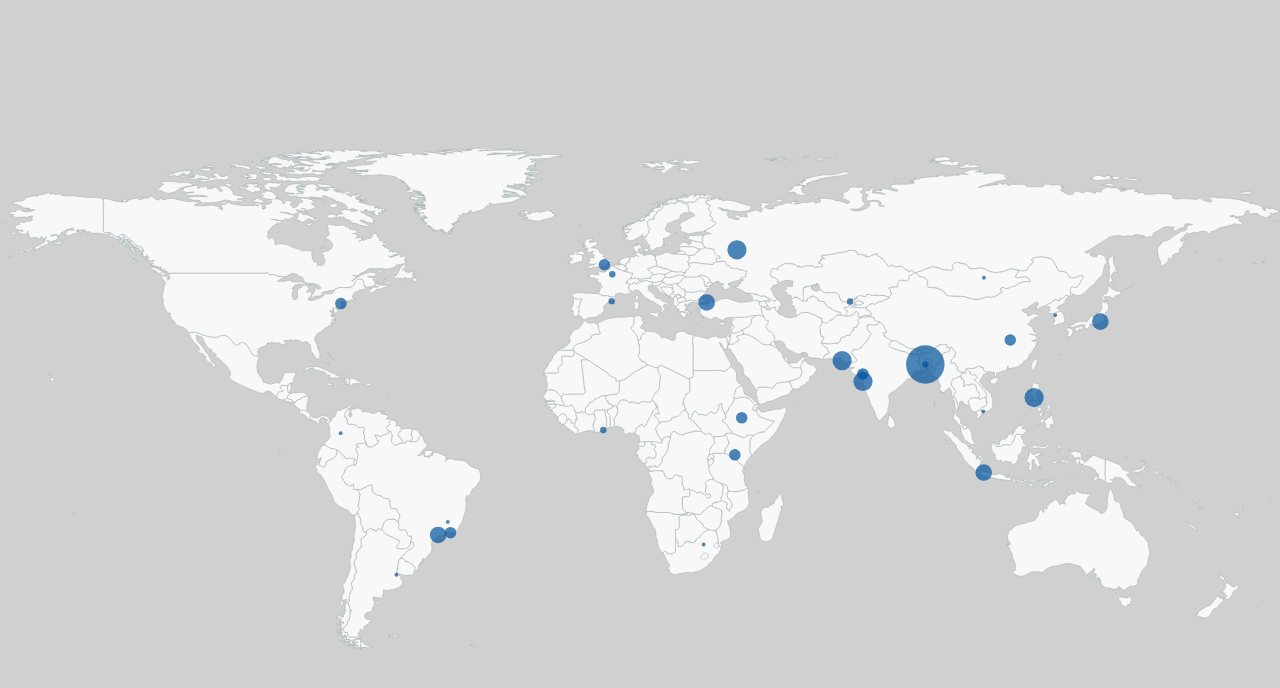
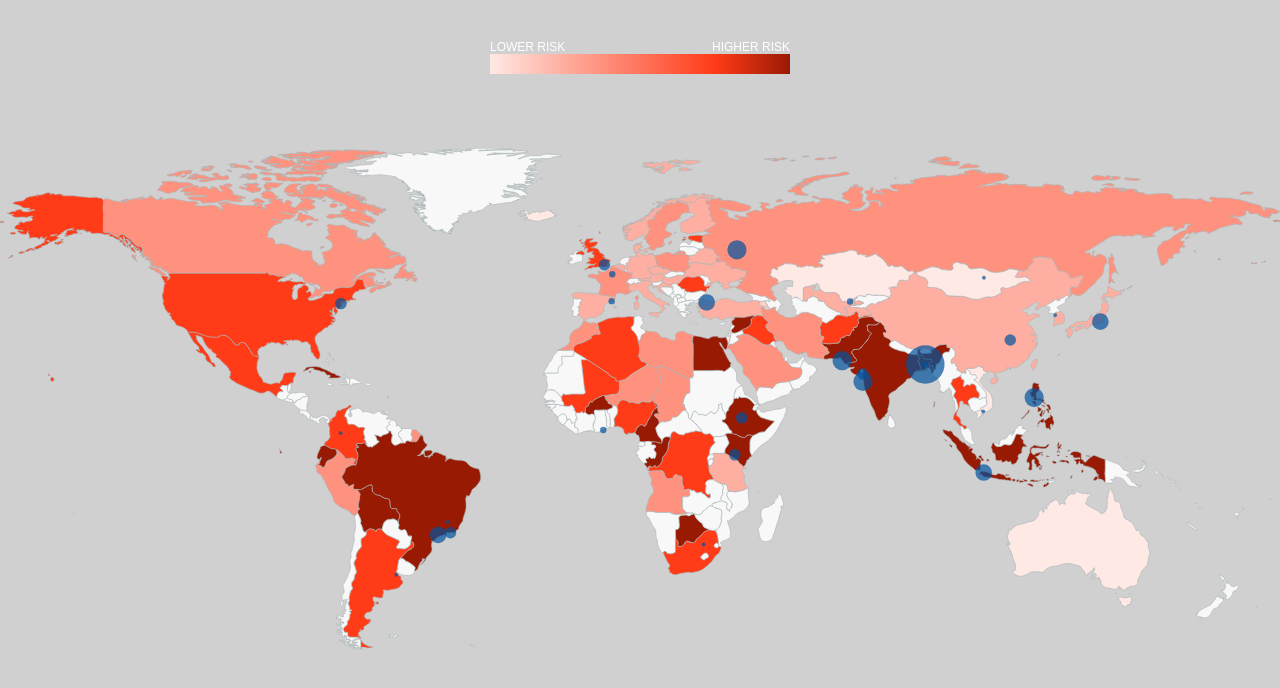
Before and after one commit to timchu/tim-covid-map, a website: page public/index.html in a window 1280 px wide. Drawn offline with nearby package versions, Linux system fonts and the light colour scheme.

Commit message:
Return of the map colors

```diff
--- a/public/index.html
+++ b/public/index.html
@@ -10,11 +10,11 @@
       <div id="container">
         <div class="map-container">
           <div class="risk-legend">
-            <!-- <div class="risk-scale">
+            <div class="risk-scale">
               <div>Lower Risk</div>
               <div>Higher Risk</div>
-            </div> -->
-            <!-- <div class="risk-gradient"></div> -->
+            </div>
+            <div class="risk-gradient"></div>
           </div>
           <div class="map"></div>
         </div>
@@ -25,6 +25,7 @@
     <script src="js/jquery.mapael.min.js"></script>
     <script src="js/maps/world_countries.min.js"></script>
     <script src="js/corona_risk_factors_longlat.js"></script>
+    <script src="js/areas.js"></script>
     <script src="js/map.js"></script>
   </body>
 </html>
--- a/public/js/areas.js
+++ b/public/js/areas.js
@@ -1,368 +1,376 @@
+function createToolTipContent(country, risk, density, efforts) {
+    return "<div><span><b>Country:</b> "+ country +
+           "</span><br/><span><b>Risk:</b> "+ risk +
+           "</span><br/><span><b>Density:</b> "+ density +
+           "</span><br/><span><b>Efforts:</b> " + efforts + "</span></div>";   // The function returns the product of p1 and p2
+  }
+
+
 areas = {// Philippines
     "PH": {
         value: 10,
         href: "country.html?country=PH",
-        tooltip: createToolTip("PH", "very high", "very high", "low")
+        tooltip: createToolTipContent("PH", "very high", "very high", "low")
     },
     "CA": {
         value: 5,
         href: "country.html?country=CA",
-        tooltip: createToolTip("CA", "very high", "very high", "low")
+        tooltip: createToolTipContent("CA", "very high", "very high", "low")
     },
     "AO": {
         value: 5,
         href: "country.html?country=AO",
-        tooltip: createToolTip("AO", "very high", "very high", "low")
+        tooltip: createToolTipContent("AO", "very high", "very high", "low")
     },
     "IR": {
         value: 5,
         href: "country.html?country=IR",
-        tooltip: createToolTip("IR", "very high", "very high", "low")
+        tooltip: createToolTipContent("IR", "very high", "very high", "low")
     },
     "LY": {
         value: 5,
         href: "country.html?country=LY",
-        tooltip: createToolTip("LY", "very high", "very high", "low")
+        tooltip: createToolTipContent("LY", "very high", "very high", "low")
     },
     "NE": {
         value: 5,
         href: "country.html?country=NE",
-        tooltip: createToolTip("NE", "very high", "very high", "low")
+        tooltip: createToolTipContent("NE", "very high", "very high", "low")
     },
     "ML": {
         value: 6,
         href: "country.html?country=ML",
-        tooltip: createToolTip("ML", "very high", "very high", "low")
+        tooltip: createToolTipContent("ML", "very high", "very high", "low")
     },
     "MA": {
         value: 5,
         href: "country.html?country=MA",
-        tooltip: createToolTip("MA", "very high", "very high", "low")
+        tooltip: createToolTipContent("MA", "very high", "very high", "low")
     },
     "AM": {
         value: 3,
         href: "country.html?country=AM",
-        tooltip: createToolTip("AM", "very high", "very high", "low")
+        tooltip: createToolTipContent("AM", "very high", "very high", "low")
     },
     "AT": {
         value: 4,
         href: "country.html?country=AT",
-        tooltip: createToolTip("AT", "very high", "very high", "low")
+        tooltip: createToolTipContent("AT", "very high", "very high", "low")
     },
     "BY": {
         value: 4,
         href: "country.html?country=BY",
-        tooltip: createToolTip("BY", "very high", "very high", "low")
+        tooltip: createToolTipContent("BY", "very high", "very high", "low")
     },
     "BE": {
         value: 4,
         href: "country.html?country=BE",
-        tooltip: createToolTip("BE", "very high", "very high", "low")
+        tooltip: createToolTipContent("BE", "very high", "very high", "low")
     },
     "BO": {
         value: 10,
         href: "country.html?country=BO",
-        tooltip: createToolTip("BO", "very high", "very high", "low")
+        tooltip: createToolTipContent("BO", "very high", "very high", "low")
     },
     "BW": {
         value: 10,
         href: "country.html?country=BW",
-        tooltip: createToolTip("BW", "very high", "very high", "low")
+        tooltip: createToolTipContent("BW", "very high", "very high", "low")
     },
     "BF": {
         value: 10,
         href: "country.html?country=BF",
-        tooltip: createToolTip("BF", "very high", "very high", "low")
+        tooltip: createToolTipContent("BF", "very high", "very high", "low")
     },
     "CM": {
         value: 10,
         href: "country.html?country=CM",
-        tooltip: createToolTip("CM", "very high", "very high", "low")
+        tooltip: createToolTipContent("CM", "very high", "very high", "low")
     },
     "TD": {
         value: 5,
         href: "country.html?country=TD",
-        tooltip: createToolTip("TD", "very high", "very high", "low")
+        tooltip: createToolTipContent("TD", "very high", "very high", "low")
     },
     "CG": {
         value: 10,
         href: "country.html?country=CG",
-        tooltip: createToolTip("CG", "very high", "very high", "low")
+        tooltip: createToolTipContent("CG", "very high", "very high", "low")
     },
     "HR": {
         value: 4,
         href: "country.html?country=HR",
-        tooltip: createToolTip("HR", "very high", "very high", "low")
+        tooltip: createToolTipContent("HR", "very high", "very high", "low")
     },
     "CZ": {
         value: 4,
         href: "country.html?country=CZ",
-        tooltip: createToolTip("CZ", "very high", "very high", "low")
+        tooltip: createToolTipContent("CZ", "very high", "very high", "low")
     },
     "EC": {
         value: 10,
         href: "country.html?country=EC",
-        tooltip: createToolTip("EC", "very high", "very high", "low")
+        tooltip: createToolTipContent("EC", "very high", "very high", "low")
     },
     "PL": {
         value: 5,
         href: "country.html?country=PL",
-        tooltip: createToolTip("PL", "very high", "very high", "low")
+        tooltip: createToolTipContent("PL", "very high", "very high", "low")
     },
     "AF": {
         value: 6,
         href: "country.html?country=AF",
-        tooltip: createToolTip("AF", "very high", "very high", "low")
+        tooltip: createToolTipContent("AF", "very high", "very high", "low")
     },
     "CD": {
         value: 6,
         href: "country.html?country=CD",
-        tooltip: createToolTip("CD", "very high", "very high", "low")
+        tooltip: createToolTipContent("CD", "very high", "very high", "low")
     },
     "EE": {
         value: 6,
         href: "country.html?country=ES",
-        tooltip: createToolTip("ES", "very high", "very high", "low")
+        tooltip: createToolTipContent("ES", "very high", "very high", "low")
     },
     "NG": {
         value: 7,
         href: "country.html?country=NG",
-        tooltip: createToolTip("NG", "very high", "very high", "low")
+        tooltip: createToolTipContent("NG", "very high", "very high", "low")
     },
     "NG": {
         value: 7,
         href: "country.html?country=GH",
-        tooltip: createToolTip("GH", "very high", "very high", "low")
+        tooltip: createToolTipContent("GH", "very high", "very high", "low")
     },
     "FI": {
         value: 4,
         href: "country.html?country=FI",
-        tooltip: createToolTip("FI", "very high", "very high", "low")
+        tooltip: createToolTipContent("FI", "very high", "very high", "low")
     },
     "DK": {
         value: 4,
         href: "country.html?country=DK",
-        tooltip: createToolTip("DK", "very high", "very high", "low")
+        tooltip: createToolTipContent("DK", "very high", "very high", "low")
     },
     "SA": {
         value: 5,
         href: "country.html?country=SA",
-        tooltip: createToolTip("SA", "very high", "very high", "low")
+        tooltip: createToolTipContent("SA", "very high", "very high", "low")
     },
     "MX": {
         value: 7,
         href: "country.html?country=MX",
-        tooltip: createToolTip("MX", "very high", "very high", "low")
+        tooltip: createToolTipContent("MX", "very high", "very high", "low")
     },
     "RO": {
         value: 6,
         href: "country.html?country=RO",
-        tooltip: createToolTip("RO", "very high", "very high", "low")
+        tooltip: createToolTipContent("RO", "very high", "very high", "low")
     },
     "DZ": {
         value: 6,
         href: "country.html?country=DZ",
-        tooltip: createToolTip("DZ", "very high", "very high", "low")
+        tooltip: createToolTipContent("DZ", "very high", "very high", "low")
     },
     "KE": {
         value: 10,
         href: "country.html?country=KE",
-        tooltip: createToolTip("KE", "very high", "very high", "low")
+        tooltip: createToolTipContent("KE", "very high", "very high", "low")
     },
     "ET": {
         value: 10,
         href: "country.html?country=ET",
-        tooltip: createToolTip("ET", "very high", "very high", "low")
+        tooltip: createToolTipContent("ET", "very high", "very high", "low")
     },
     "PK": {
         value: 10,
         href: "country.html?country=PK",
-        tooltip: createToolTip("PK", "very high", "very high", "low")
+        tooltip: createToolTipContent("PK", "very high", "very high", "low")
     },
     "BD": {
         value: 10,
         href: "country.html?country=BD",
-        tooltip: createToolTip("BD", "very high", "very high", "low")
+        tooltip: createToolTipContent("BD", "very high", "very high", "low")
     },
     "BR": {
         value: 10,
         href: "country.html?country=BR",
-        tooltip: createToolTip("BR", "very high", "very high", "low")
+        tooltip: createToolTipContent("BR", "very high", "very high", "low")
     },
     "IN": {
         value: 10,
         href: "country.html?country=IN",
-        tooltip: createToolTip("IN", "very high", "very high", "low")
+        tooltip: createToolTipContent("IN", "very high", "very high", "low")
     },
     "EG": {
         value: 10,
         href: "country.html?country=EG",
-        tooltip: createToolTip("EG", "very high", "very high", "low")
+        tooltip: createToolTipContent("EG", "very high", "very high", "low")
     },
     "CU": {
         value: 10,
         href: "country.html?country=CU",
-        tooltip: createToolTip("CU", "very high", "very high", "low")
+        tooltip: createToolTipContent("CU", "very high", "very high", "low")
     },
     "SY": {
         value: 10,
         href: "country.html?country=SY",
-        tooltip: createToolTip("SY", "very high", "very high", "low")
+        tooltip: createToolTipContent("SY", "very high", "very high", "low")
     },
     "IQ": {
         value: 8,
         href: "country.html?country=IQ",
-        tooltip: createToolTip("IQ", "very high", "very high", "low")
+        tooltip: createToolTipContent("IQ", "very high", "very high", "low")
     },
     "TZ": {
         value: 4,
         href: "country.html?country=TZ",
-        tooltip: createToolTip("TZ", "very high", "very high", "low")
+        tooltip: createToolTipContent("TZ", "very high", "very high", "low")
     },
     "ID": {
         value: 10,
         href: "country.html?country=ID",
-        tooltip: createToolTip("ID", "very high", "very high", "low")
+        tooltip: createToolTipContent("ID", "very high", "very high", "low")
     },
     "ZA": {
         value: 7,
         href: "country.html?country=ZA",
-        tooltip: createToolTip("ZA", "very high", "very high", "low")
+        tooltip: createToolTipContent("ZA", "very high", "very high", "low")
     },
     "US": {
         value: 6,
         href: "country.html?country=US",
-        tooltip: createToolTip("US", "very high", "very high", "low")
+        tooltip: createToolTipContent("US", "very high", "very high", "low")
     },
     "CO": {
         value: 6,
         href: "country.html?country=CO",
-        tooltip: createToolTip("CO", "very high", "very high", "low")
+        tooltip: createToolTipContent("CO", "very high", "very high", "low")
     },
     "ES": {
         value: 4,
         href: "country.html?country=ES",
-        tooltip: createToolTip("ES", "very high", "very high", "low")
+        tooltip: createToolTipContent("ES", "very high", "very high", "low")
     },
     "TR": {
         value: 4,
         href: "country.html?country=TR",
-        tooltip: createToolTip("TR", "very high", "very high", "low")
+        tooltip: createToolTipContent("TR", "very high", "very high", "low")
     },
     "HU": {
         value: 4,
         href: "country.html?country=HU",
-        tooltip: createToolTip("HU", "very high", "very high", "low")
+        tooltip: createToolTipContent("HU", "very high", "very high", "low")
     },
     "SE": {
         value: 5,
         href: "country.html?country=SE",
-        tooltip: createToolTip("SE", "very high", "very high", "low")
+        tooltip: createToolTipContent("SE", "very high", "very high", "low")
     },
     "RU": {
         value: 5,
         href: "country.html?country=RU",
-        tooltip: createToolTip("RU", "very high", "very high", "low")
+        tooltip: createToolTipContent("RU", "very high", "very high", "low")
     },
     "FR": {
         value: 5,
         href: "country.html?country=FR",
-        tooltip: createToolTip("FR", "very high", "very high", "low")
+        tooltip: createToolTipContent("FR", "very high", "very high", "low")
     },
     "AR": {
         value: 6,
         href: "country.html?country=AR",
-        tooltip: createToolTip("AR", "very high", "very high", "low")
+        tooltip: createToolTipContent("AR", "very high", "very high", "low")
     },
     "PE": {
         value: 5,
         href: "country.html?country=PE",
-        tooltip: createToolTip("PE", "very high", "very high", "low")
+        tooltip: createToolTipContent("PE", "very high", "very high", "low")
     },
     "TW": {
         value: 4,
         href: "country.html?country=TW",
-        tooltip: createToolTip("TW", "very high", "very high", "low")
+        tooltip: createToolTipContent("TW", "very high", "very high", "low")
     },
     "HK": {
         value: 4,
         href: "countryhtml?country=HK",
-        tooltip: createToolTip("HK", "very high", "very high", "low")
+        tooltip: createToolTipContent("HK", "very high", "very high", "low")
     },
     "JP": {
         value: 4,
         href: "country.html?country=JP",
-        tooltip: createToolTip("JP", "very high", "very high", "low")
+        tooltip: createToolTipContent("JP", "very high", "very high", "low")
     },
     "TH": {
         value: 6,
         href: "country.html?country=TH",
-        tooltip: createToolTip("TH", "very high", "very high", "low")
+        tooltip: createToolTipContent("TH", "very high", "very high", "low")
     },
     "IT": {
         value: 4,
         href: "country.html?country=IT",
-        tooltip: createToolTip("IT", "very high", "very high", "low")
+        tooltip: createToolTipContent("IT", "very high", "very high", "low")
     },
     "UZ": {
         value: 4,
         href: "country.html?country=UZ",
-        tooltip: createToolTip("UZ", "very high", "very high", "low")
+        tooltip: createToolTipContent("UZ", "very high", "very high", "low")
     },
     "GB": {
         value: 6,
         href: "country.html?country=GB",
-        tooltip: createToolTip("GB", "very high", "very high", "low")
+        tooltip: createToolTipContent("GB", "very high", "very high", "low")
     },
     "CN": {
         value: 4,
         href: "country.html?country=CN",
-        tooltip: createToolTip("CN", "very high", "very high", "low")
+        tooltip: createToolTipContent("CN", "very high", "very high", "low")
     },
     "DE": {
         value: 4,
         href: "country.html?country=DE",
-        tooltip: createToolTip("DE", "very high", "very high", "low")
+        tooltip: createToolTipContent("DE", "very high", "very high", "low")
     },
     "SG": {
         value: 2,
         href: "country.html?country=SG",
-        tooltip: createToolTip("SG", "very high", "very high", "low")
+        tooltip: createToolTipContent("SG", "very high", "very high", "low")
     },
     "VN": {
         value: 2,
         href: "country.html?country=VN",
-        tooltip: createToolTip("VN", "very high", "very high", "low")
+        tooltip: createToolTipContent("VN", "very high", "very high", "low")
     },
     "UA": {
         value: 4,
         href: "country.html?country=UA",
-        tooltip: createToolTip("UA", "very high", "very high", "low")
+        tooltip: createToolTipContent("UA", "very high", "very high", "low")
     },
     "NO": {
         value: 4,
         href: "country.html?country=NO",
-        tooltip: createToolTip("NO", "very high", "very high", "low")
+        tooltip: createToolTipContent("NO", "very high", "very high", "low")
     },
     "KR": {
         value: 4,
         href: "country.html?country=KR",
-        tooltip: createToolTip("KR", "very high", "very high", "low")
+        tooltip: createToolTipContent("KR", "very high", "very high", "low")
     },
     "IL": {
         value: 0,
         href: "country.html?country=IL",
-        tooltip: createToolTip("IL", "very high", "very high", "low")
+        tooltip: createToolTipContent("IL", "very high", "very high", "low")
     },
     "MN": {
         value: 2,
         href: "country.html?country=MN",
-        tooltip: createToolTip("MN", "very high", "very high", "low")
+        tooltip: createToolTipContent("MN", "very high", "very high", "low")
     },
     "IS": {
         value: 2,
         href: "country.html?country=IS",
-        tooltip: createToolTip("IS", "very high", "very high", "low")
+        tooltip: createToolTipContent("IS", "very high", "very high", "low")
     },
     // Australia
     "AU": {
@@ -372,13 +380,13 @@ areas = {// Philippines
     "TJ": {
         value: 4,
         href: "country.html?country=TJ",
-        tooltip: createToolTip("TJ", "very high", "very high", "medium")
+        tooltip: createToolTipContent("TJ", "very high", "very high", "medium")
     },
     // Kazakhstan
     "KZ": {
         value: 2,
     },
-}
+};
 
 areaLegend = {
     title: "COVID Information",
--- a/public/js/map.js
+++ b/public/js/map.js
@@ -256,9 +256,8 @@ $("#container").mapael({
                      size: 30
                  },
             ]},
-        area: {},
+        area: areaLegend,
     },
-    areas: {
-    },
+    areas: areas,
     plots: plots,
 });
```
